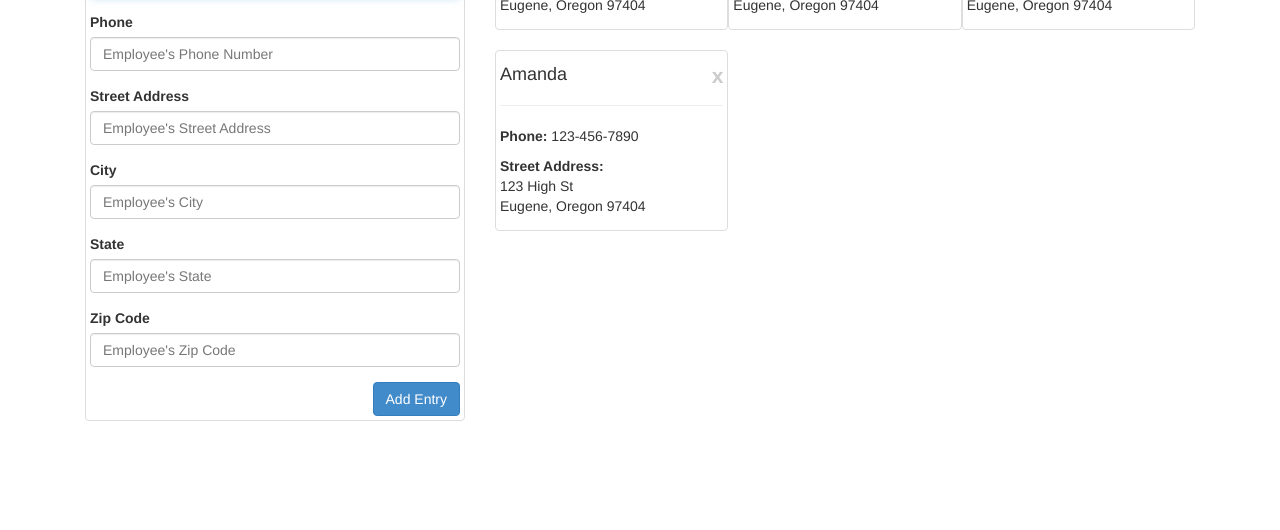
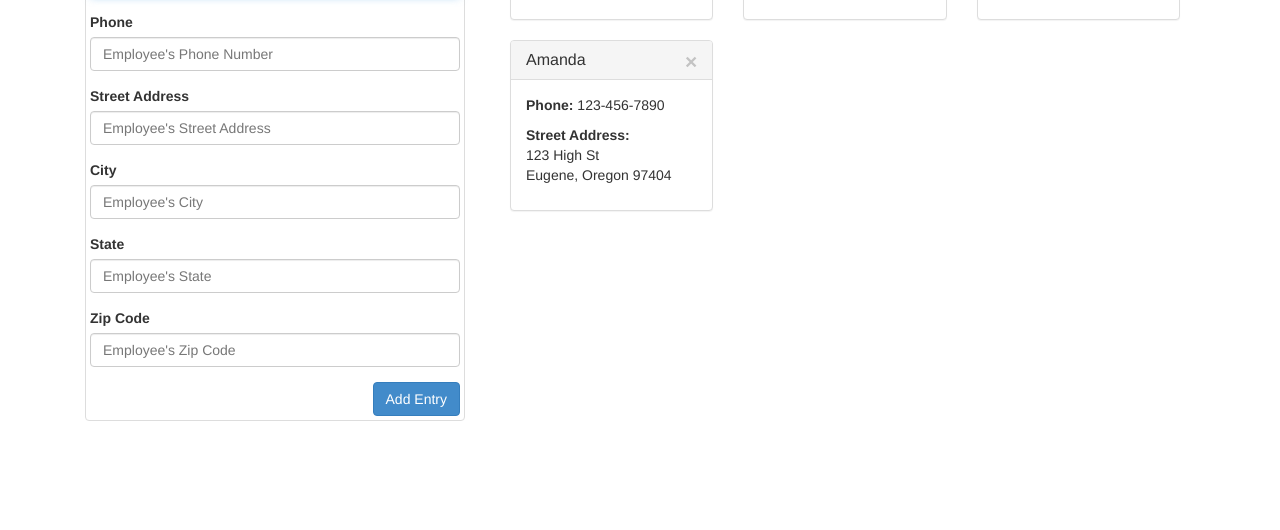
Before and after one commit to bishoplafer/Frontend-Web-Frameworks, a plain HTML site: page Wk2/index.html in a window 1280 px wide. Shown: the part 270-800 px from the top of the page. Drawn offline with Linux system fonts and the light colour scheme.

Commit message:
styling changes

```diff
--- a/Wk2/index.html
+++ b/Wk2/index.html
@@ -81,13 +81,16 @@
 		          	</div><!-- /.col-sm-4 -->
 
 	          		<div class="col-sm-8">
-	          			<div class="col-sm-12">
-	          				<div class="col-sm-4 thumbnail" ng-repeat="myEmployee in employeeArray track by $index">
-								<h4>
+	          			<div class="container-fluid">
+		          			<div class="col-sm-4" ng-repeat="myEmployee in employeeArray track by $index">
+		          				<div class=" panel panel-default">
+		          					<div class="panel-heading">
+		          						<h4 class="panel-title">
 											{{ myEmployee.name }}
-									<span class="close" ng-click="deleteEmployee(myEmployee)">x</span>
+											<span class="close" ng-click="deleteEmployee(myEmployee)">&times;</span>
 										</h4>
-								<hr />
+									</div><!-- /.panel-heading -->
+									<div class="panel-body">
 										<p><strong>Phone:</strong> {{ myEmployee.phone }}</p>
 										<p>
 											<strong>Street Address:</strong>
@@ -96,8 +99,10 @@
 											<br />
 											{{ myEmployee.city }}, {{ myEmployee.state }} {{ myEmployee.zip }}
 										</p>
+									</div><!-- /.panel-body -->
+								</div><!-- /.panel -->
 							</div><!-- /.col-sm-4 -->
-						</div><!-- /.col-sm-12 -->
+						</div><!-- /.container-fluid -->
 
 					</div><!-- /.col-sm-8 -->
 
```
Lines whose indentation alone changed are shown as unchanged.
